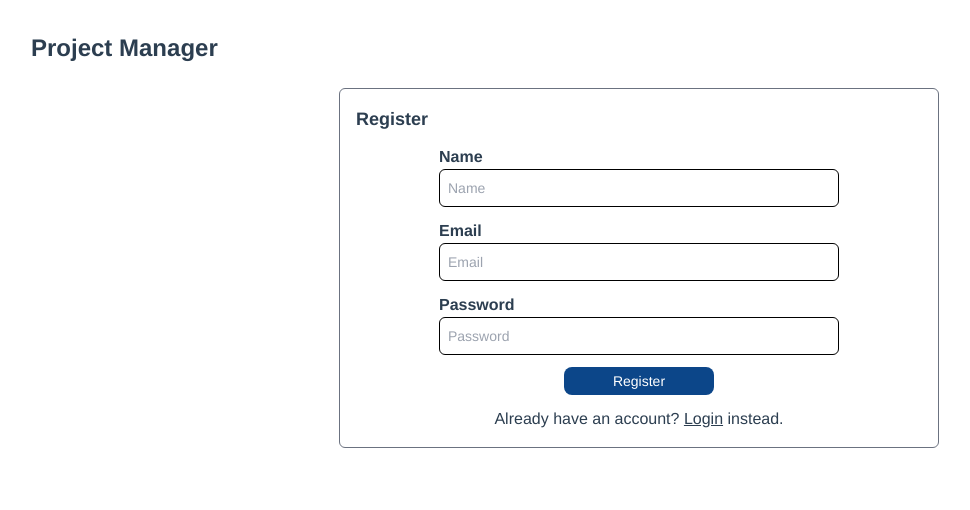
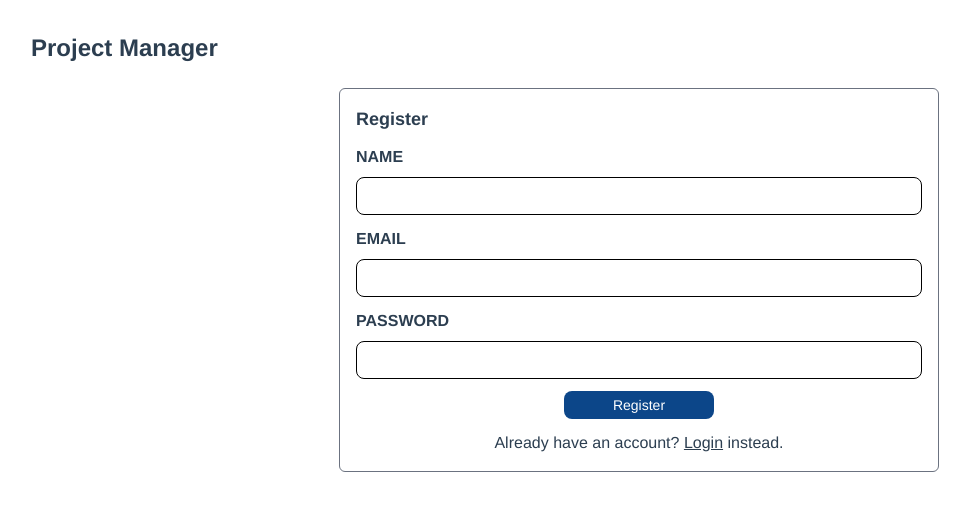
Before and after one commit to eng-gira/project-manager-kanban, a Vue app: page /auth/register in a window 1280 px wide. Shown: the top 510 px of the page, without its empty margins (1-971 px from the left). Built offline with nearby package versions, Linux system fonts and the light colour scheme; no server answers; what oh-vue-icons would draw is missing.

Commit message:
Update auth layouts

```diff
--- a/src/views/LoginView.vue
+++ b/src/views/LoginView.vue
@@ -1,15 +1,13 @@
 <template>
     <form class="flex flex-col w-[600px] border border-gray-500 rounded-md my-6 p-4" @submit.prevent="login">
         <h1 class="self-start text-lg font-bold mb-3">Login</h1>
-        <div class="mb-3 flex flex-col w-[400px] self-center">
-            <label class="font-bold self-start" for="email">Email</label>
-            <input v-model="email" type="email" id="email" placeholder="Email" class="p-2 text-sm border border-black rounded-md flex-grow bg-transparent"/>
-            <!-- <h1 class="text-sm italic mt-3"></h1> -->
+        <div class="flex flex-col space-y-2 mb-3">
+            <label class="self-start uppercase lg:text-xs text-[10px] text-gray-500 font-bold" for="email">Email</label>
+            <input id="email" type="email" class="rounded-lg p-2 text-sm lg:text-base font-bold border border-black" v-model="email" />
         </div>
-        <div class="mb-3 flex flex-col w-[400px] self-center">
-            <label class="font-bold self-start" for="password">Password</label>
-            <input v-model="password" type="password" id="password" placeholder="Password" class="p-2 text-sm border border-black rounded-md flex-grow bg-transparent"/>
-            <!-- <h1 class="text-sm italic mt-3"></h1> -->
+        <div class="flex flex-col space-y-2 mb-3">
+            <label class="self-start uppercase lg:text-xs text-[10px] text-gray-500 font-bold" for="password">Password</label>
+            <input id="password" type="password" class="rounded-lg p-2 text-sm lg:text-base font-bold border border-black" v-model="password"/>
         </div>
         <div class="mb-3 flex flex-col self-center items-center">
             <h1 class="text-xs italic mb-3 text-red-500" v-if="err"> {{ err }}</h1>
--- a/src/views/RegisterView.vue
+++ b/src/views/RegisterView.vue
@@ -1,20 +1,17 @@
 <template>
     <form class="flex flex-col w-[600px] border border-gray-500 rounded-md my-6 p-4" @submit.prevent="register">
         <h1 class="self-start text-lg font-bold mb-3">Register</h1>
-        <div class="mb-3 flex flex-col w-[400px] self-center">
-            <label class="font-bold self-start" for="name">Name</label>
-            <input v-model="name" type="text" id="name" placeholder="Name" class="p-2 text-sm border border-black rounded-md flex-grow bg-transparent"/>
-            <!-- <h1 class="text-sm italic mt-3"></h1> -->
+        <div class="flex flex-col space-y-2 mb-3">
+            <label class="self-start uppercase lg:text-xs text-[10px] text-gray-500 font-bold" for="name">Name</label>
+            <input id="name" type="text" class="rounded-lg p-2 text-sm lg:text-base font-bold border border-black" v-model="name" />
         </div>
-        <div class="mb-3 flex flex-col w-[400px] self-center">
-            <label class="font-bold self-start" for="email">Email</label>
-            <input v-model="email" type="email" id="email" placeholder="Email" class="p-2 text-sm border border-black rounded-md flex-grow bg-transparent"/>
-            <!-- <h1 class="text-sm italic mt-3"></h1> -->
+        <div class="flex flex-col space-y-2 mb-3">
+            <label class="self-start uppercase lg:text-xs text-[10px] text-gray-500 font-bold" for="email">Email</label>
+            <input id="email" type="email" class="rounded-lg p-2 text-sm lg:text-base font-bold border border-black" v-model="email" />
         </div>
-        <div class="mb-3 flex flex-col w-[400px] self-center">
-            <label class="font-bold self-start" for="password">Password</label>
-            <input v-model="password" type="password" id="password" placeholder="Password" class="p-2 text-sm border border-black rounded-md flex-grow bg-transparent"/>
-            <!-- <h1 class="text-sm italic mt-3"></h1> -->
+        <div class="flex flex-col space-y-2 mb-3">
+            <label class="self-start uppercase lg:text-xs text-[10px] text-gray-500 font-bold" for="password">Password</label>
+            <input id="password" type="password" class="rounded-lg p-2 text-sm lg:text-base font-bold border border-black" v-model="password"/>
         </div>
 
         <div class="mb-3 flex flex-col self-center items-center">
```
Also changed, not shown: 5 other files (tests, documents, lock files or other folders).
